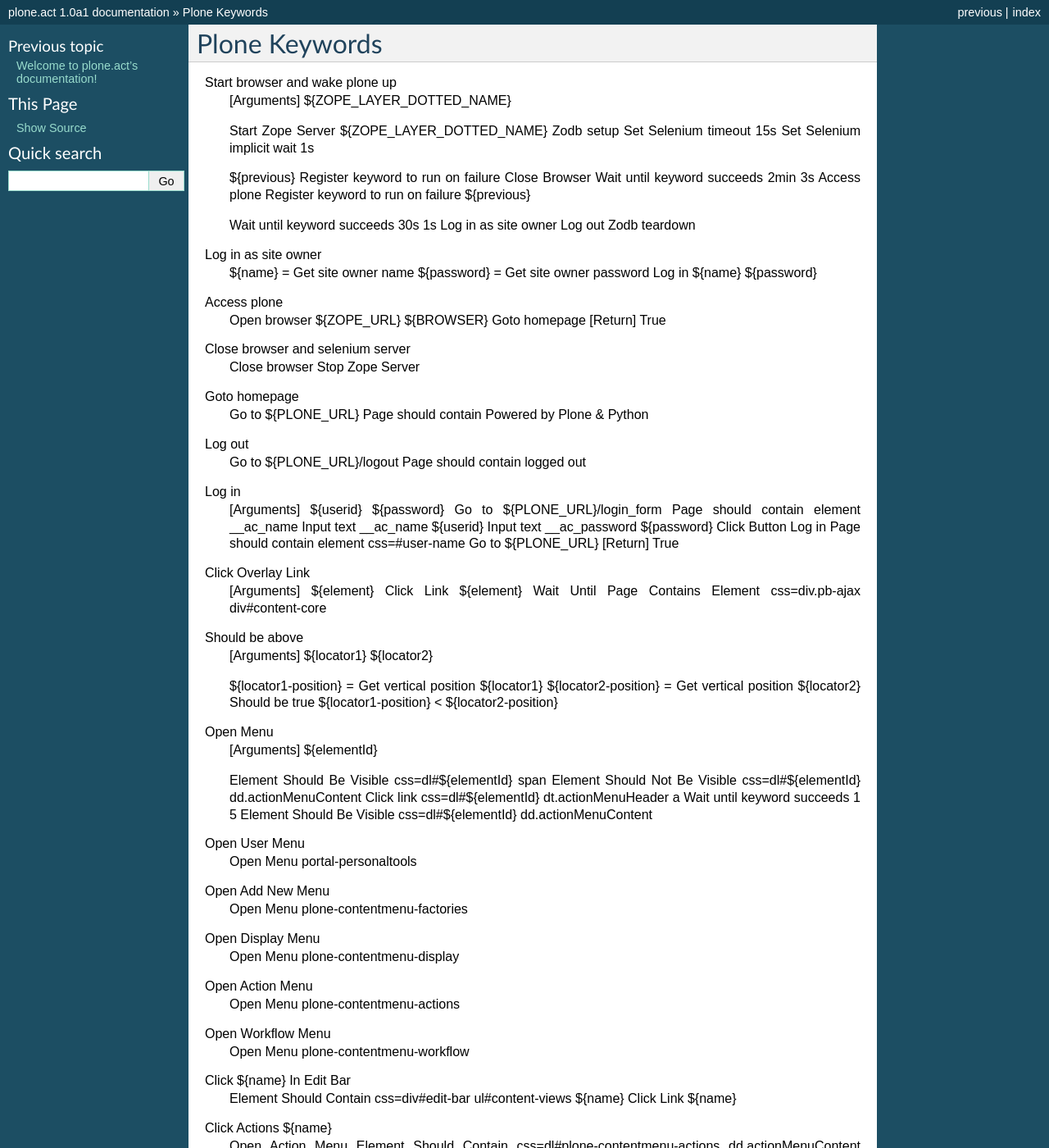
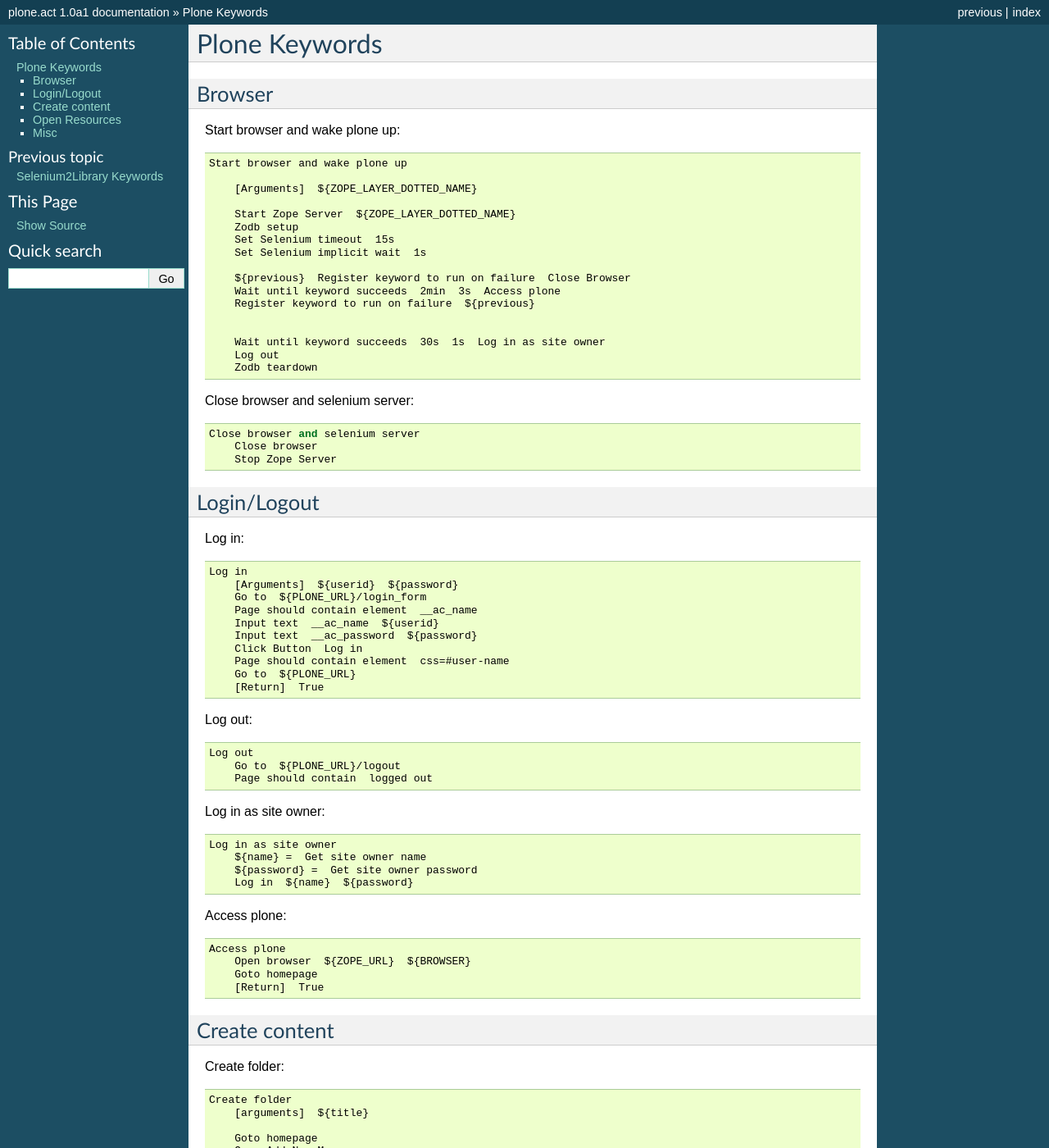
Before and after one commit to plone/plone.app.robotframework, a Sphinx documentation site: the page built from docs/source/plone.rst, in a window 1280 px wide and 1400 px high. Shown: the whole window at 82% size. Built offline with Sphinx 7.4.7, drawn with Linux system fonts in a browser that asks for light colours; some of the changed text lies outside the part shown.

Commit message:
Add some styles structure to plone keywords.

```diff
--- a/docs/source/index.rst
+++ b/docs/source/index.rst
@@ -11,6 +11,7 @@
 .. toctree::
    :maxdepth: 2
 
+   keywords.rst
    plone.rst
 
 
--- /dev/null
+++ b/docs/source/keywords.rst
@@ -0,0 +1,6 @@
+Selenium2Library Keywords
+=========================
+
+TODO:
+
+Take http://rtomac.github.com/robotframework-selenium2library/doc/Selenium2Library.html and write a nice introduction.
--- a/docs/source/plone.rst
+++ b/docs/source/plone.rst
@@ -1,56 +1,128 @@
 Plone Keywords
 ==============
 
+Browser
+-------
 
-Start browser and wake plone up
-    [Arguments]  ${ZOPE_LAYER_DOTTED_NAME}
+Start browser and wake plone up::
 
-    Start Zope Server  ${ZOPE_LAYER_DOTTED_NAME}
-    Zodb setup
-    Set Selenium timeout  15s
-    Set Selenium implicit wait  1s
+    Start browser and wake plone up
 
-    ${previous}  Register keyword to run on failure  Close Browser
-    Wait until keyword succeeds  2min  3s  Access plone
-    Register keyword to run on failure  ${previous}
+        [Arguments]  ${ZOPE_LAYER_DOTTED_NAME}
+
+        Start Zope Server  ${ZOPE_LAYER_DOTTED_NAME}
+        Zodb setup
+        Set Selenium timeout  15s
+        Set Selenium implicit wait  1s
+
+        ${previous}  Register keyword to run on failure  Close Browser
+        Wait until keyword succeeds  2min  3s  Access plone
+        Register keyword to run on failure  ${previous}
 
 
-    Wait until keyword succeeds  30s  1s  Log in as site owner
+        Wait until keyword succeeds  30s  1s  Log in as site owner
+        Log out
+        Zodb teardown
+
+Close browser and selenium server::
+
+    Close browser and selenium server
+        Close browser
+        Stop Zope Server
+
+
+Login/Logout
+------------
+
+Log in::
+
+    Log in
+        [Arguments]  ${userid}  ${password}
+        Go to  ${PLONE_URL}/login_form
+        Page should contain element  __ac_name
+        Input text  __ac_name  ${userid}
+        Input text  __ac_password  ${password}
+        Click Button  Log in
+        Page should contain element  css=#user-name
+        Go to  ${PLONE_URL}
+        [Return]  True
+
+Log out::
+
     Log out
-    Zodb teardown
+        Go to  ${PLONE_URL}/logout
+        Page should contain  logged out
 
-Log in as site owner
-    ${name} =  Get site owner name
-    ${password} =  Get site owner password
-    Log in  ${name}  ${password}
+Log in as site owner::
 
-Access plone
-    Open browser  ${ZOPE_URL}  ${BROWSER}
+    Log in as site owner
+        ${name} =  Get site owner name
+        ${password} =  Get site owner password
+        Log in  ${name}  ${password}
+
+Access plone::
+
+    Access plone
+        Open browser  ${ZOPE_URL}  ${BROWSER}
+        Goto homepage
+        [Return]  True
+
+
+Create content
+--------------
+
+Create folder::
+
+    Create folder
+        [arguments]  ${title}
+
+        Goto homepage
+        Open Add New Menu
+        Click Link  css=#plone-contentmenu-factories a#folder
+        Element should be visible  css=#archetypes-fieldname-title input
+        Input Text  title  ${title}
+        Click Button  Save
+        Page should contain  ${title}
+        Element should contain  css=#parent-fieldname-title  ${title}
+
+Create document::
+
+    Create document
+        [arguments]  ${title}
+
+        Create folder  Folder for ${title}
+        Open Add New Menu
+        Click Link  css=#plone-contentmenu-factories a#document
+        Element should be visible  css=#archetypes-fieldname-title input
+        Input Text  title  ${title}
+        Click Button  Save
+        Page should contain  ${title}
+        Element should contain  css=#parent-fieldname-title  ${title}
+
+Add page::
+
+    Add Page
+        [arguments]  ${title}
+
+        Open Add New Menu
+        Click Link  link=Page
+        Input Text  title  ${title}
+        Click button  name=form.button.save
+        Page Should Contain  Changes saved.
+
+
+Open Resources
+--------------
+
+Goto homepage::
+
     Goto homepage
-    [Return]  True
+        Go to   ${PLONE_URL}
+        Page should contain  Powered by Plone & Python
 
-Close browser and selenium server
-    Close browser
-    Stop Zope Server
 
-Goto homepage
-    Go to   ${PLONE_URL}
-    Page should contain  Powered by Plone & Python
-
-Log out
-    Go to  ${PLONE_URL}/logout
-    Page should contain  logged out
-
-Log in
-    [Arguments]  ${userid}  ${password}
-    Go to  ${PLONE_URL}/login_form
-    Page should contain element  __ac_name
-    Input text  __ac_name  ${userid}
-    Input text  __ac_password  ${password}
-    Click Button  Log in
-    Page should contain element  css=#user-name
-    Go to  ${PLONE_URL}
-    [Return]  True
+Misc
+----
 
 Click Overlay Link
     [Arguments]  ${element}
@@ -108,15 +180,6 @@
 Click Rename Action
     Click Actions Rename
 
-Add Page
-    [arguments]  ${title}
-
-    Open Add New Menu
-    Click Link  link=Page
-    Input Text  title  ${title}
-    Click button  name=form.button.save
-    Page Should Contain  Changes saved.
-
 Remove Content
     [arguments]  ${id}
 
@@ -136,28 +199,3 @@
     Wait Until Page Contains Element  css=input#${id}_id
     Input Text  css=input#${id}_title  ${new_title}
     Click Button  Rename All
-
-
-Create folder
-    [arguments]  ${title}
-
-    Goto homepage
-    Open Add New Menu
-    Click Link  css=#plone-contentmenu-factories a#folder
-    Element should be visible  css=#archetypes-fieldname-title input
-    Input Text  title  ${title}
-    Click Button  Save
-    Page should contain  ${title}
-    Element should contain  css=#parent-fieldname-title  ${title}
-
-Create document
-    [arguments]  ${title}
-
-    Create folder  Folder for ${title}
-    Open Add New Menu
-    Click Link  css=#plone-contentmenu-factories a#document
-    Element should be visible  css=#archetypes-fieldname-title input
-    Input Text  title  ${title}
-    Click Button  Save
-    Page should contain  ${title}
-    Element should contain  css=#parent-fieldname-title  ${title}
```
